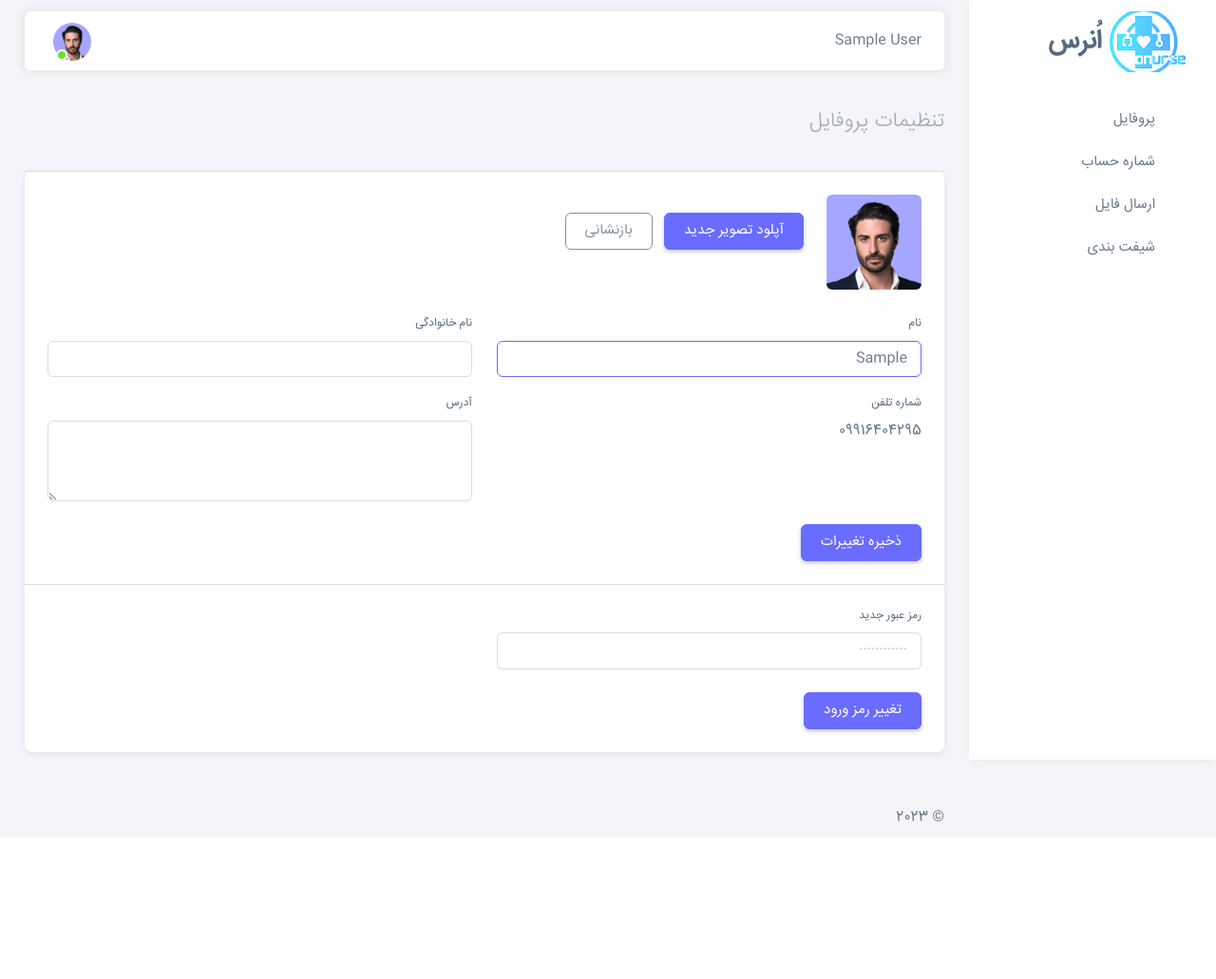
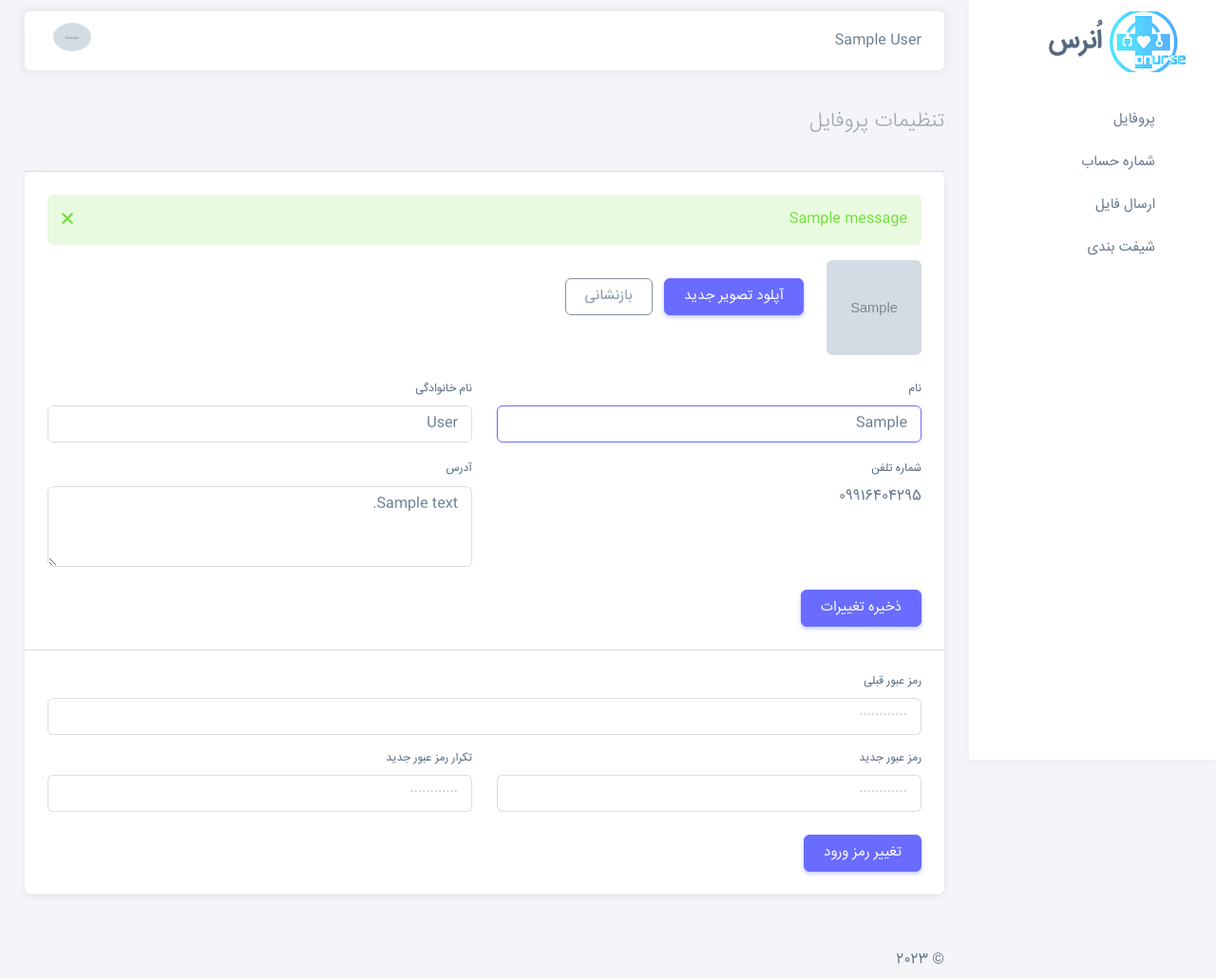
Before and after one commit to mohsenyazdandust/shift, a Django app: page / in a window 1280 px wide. Shown: the whole page at 95% size. Before the commit the page ends 865 px from the top, so only its background shows below. Run offline with Django 5.2, Linux system fonts and the light colour scheme; a user stored in the database is signed in; tables that the repository leaves empty hold one stand-in row (values such as "Sample post"); grey boxes marked "Sample" are stand-in pictures; one stand-in notice (Sample message) is shown; some libraries are stand-ins or nearby versions; some web fonts are replaced.

Commit message:
reset and new

```diff
--- a/main/admin.py
+++ b/main/admin.py
@@ -4,3 +4,4 @@ from .models import *
 
 admin.site.register(User)
 admin.site.register(File)
+admin.site.register(BankInfo)
--- a/main/models.py
+++ b/main/models.py
@@ -60,3 +60,4 @@ class File(models.Model):
 
 class BankInfo(models.Model):
     user = models.ForeignKey(User, on_delete=models.CASCADE)
+    sheba = models.CharField(max_length=100)
--- a/main/urls.py
+++ b/main/urls.py
@@ -9,5 +9,7 @@ urlpatterns = [
     path('signup/', SignUpView.as_view(), name="signup"),
     path('thankyou/', SignedView.as_view(), name="signed"),
     path('files/', FilesView.as_view(), name="files"),
+    path('bankinfo/', BankInfoView.as_view(), name="bankinfo"),
+    path('password/', change_password, name="change_password"),
     path('', ProfileView.as_view(), name="profile"),
 ]
--- a/main/views.py
+++ b/main/views.py
@@ -1,8 +1,9 @@
-from django.shortcuts import HttpResponseRedirect
+from django.shortcuts import HttpResponseRedirect, redirect
 
-from django.views.generic import CreateView, TemplateView
+from django.views.generic import CreateView, TemplateView, UpdateView
 
-from django.contrib.auth import logout as auth_logout
+from django.contrib.auth.forms import PasswordChangeForm
+from django.contrib.auth import logout as auth_logout, update_session_auth_hash
 from django.contrib.auth.views import LoginView
 from django.contrib.auth.mixins import LoginRequiredMixin
 
@@ -11,7 +12,7 @@ from django.contrib import messages
 from django.urls import reverse_lazy
 
 from main.forms import SignUpForm
-from main.models import File
+from main.models import BankInfo, File, User
 
 
 class LogInView(LoginView):
@@ -47,11 +48,24 @@ class SignUpView(CreateView):
         return self.render_to_response(self.get_context_data(form=form))
 
 
-class ProfileView(LoginRequiredMixin, TemplateView):
+class ProfileView(LoginRequiredMixin, UpdateView):
     login_url = '/login/'
     redirect_field_name = 'next'
 
+    model = User
+    fields = ['first_name', 'last_name', 'address', 'profile_picture']
+
     template_name = 'main/profile.html'
+
+    def get_success_url(self):
+        return reverse_lazy('main:profile')
+
+    def get_object(self, queryset=None):
+        return self.request.user
+
+    def form_valid(self, form):
+        messages.success(self.request, 'تغییرات با موفقیت ثبت شد!')
+        return super().form_valid(form)
 
 
 class SignedView(TemplateView):
@@ -79,3 +93,34 @@ class FilesView(LoginRequiredMixin, CreateView):
         form.instance.user = self.request.user
         messages.success(self.request, 'فایل با موفقیت ارسال شد!')
         return super().form_valid(form)
+
+
+class BankInfoView(LoginRequiredMixin, CreateView):
+    login_url = '/login/'
+    redirect_field_name = 'next'
+
+    model = BankInfo
+    fields = ['sheba', ]
+
+    template_name = 'main/bankinfo.html'
+
+    def get_success_url(self):
+        return reverse_lazy('main:bankinfo')
+
+    def form_valid(self, form):
+        form.instance.user = self.request.user
+        messages.success(self.request, 'اطلاعات با موفقیت ثبت شد!')
+        return super().form_valid(form)
+
+
+def change_password(request):
+    if request.method == 'POST':
+        form = PasswordChangeForm(request.user, request.POST)
+        if form.is_valid():
+            user = form.save()
+            update_session_auth_hash(request, user)
+            messages.success(request, 'رمز ورود به روز رسانی شد!')
+        else:
+            messages.error(request, 'تغییر رمز دچار مشکل شد، لطفا مجدد تلاش کنید!')
+
+    return redirect('main:profile')
--- a/templates/base/layout.html
+++ b/templates/base/layout.html
@@ -74,8 +74,8 @@
                             <!-- User -->
                             <li class="nav-item navbar-dropdown dropdown-user dropdown">
                                 <a class="nav-link dropdown-toggle hide-arrow" href="javascript:void(0);" data-bs-toggle="dropdown">
-                                    <div class="avatar avatar-online">
-                                        <img src="{% get_static_prefix %}img/avatars/1.png" alt class="w-px-40 h-auto rounded-circle">
+                                    <div class="avatar">
+                                        <img src="{{ user.profile_picture.url }}" alt class="w-px-40 h-auto rounded-circle">
                                     </div>
                                 </a>
                                 <ul class="dropdown-menu dropdown-menu-end new-style-13">
--- a/templates/base/menu.html
+++ b/templates/base/menu.html
@@ -24,7 +24,7 @@
             </a>
         </li>
         <li class="menu-item">
-            <a href="{% url 'main:profile' %}" class="menu-link">
+            <a href="{% url 'main:bankinfo' %}" class="menu-link">
                 <i class="menu-icon tf-icons bx bx-money-withdraw"></i>
                 <div>شماره حساب</div>
             </a>
--- a/templates/main/profile.html
+++ b/templates/main/profile.html
@@ -13,15 +13,30 @@
                 <!-- Account -->
                 <hr class="my-0">
                 <div class="card-body">
-                    <form id="formAccountSettings" method="POST" action="">
+                    {% for message in messages %}
+                        {% if message.tags == 'error' %}
+                        <div class="alert alert-danger alert-dismissible" role="alert">
+                            {{ message }}
+                            <button type="button" class="btn-close" data-bs-dismiss="alert" aria-label="Close">
+                            </button>
+                        </div>
+                        {% else %}
+                        <div class="alert alert-success alert-dismissible" role="alert">
+                            {{ message }}
+                            <button type="button" class="btn-close" data-bs-dismiss="alert" aria-label="Close">
+                            </button>
+                        </div>
+                        {% endif %}
+                    {% endfor %}
+                    <form id="formAccountSettings" method="POST" action="" enctype='multipart/form-data'>
                         {% csrf_token %}
                         <div class="d-flex align-items-start align-items-sm-center gap-4 mb-4">
-                            <img src="{% get_static_prefix %}img/avatars/1.png" alt="user-avatar" class="d-block rounded" height="100" width="100" id="uploadedAvatar" />
+                            <img src="{{ user.profile_picture.url }}" alt="user-avatar" class="d-block rounded" height="100" width="100" id="uploadedAvatar" />
                             <div class="button-wrapper">
                                 <label for="upload" class="btn btn-primary me-2 mb-4" tabindex="0">
                                 <span class="d-none d-sm-block">آپلود تصویر جدید</span>
                                 <i class="bx bx-upload d-block d-sm-none"></i>
-                                <input type="file" id="upload" class="account-file-input" hidden accept="image/png, image/jpeg" />
+                                <input type="file" id="upload" name="profile_picture" class="account-file-input" hidden accept="image/png, image/jpeg" />
                             </label>
                                 <button type="button" class="btn btn-outline-secondary account-image-reset mb-4">
                                 <i class="bx bx-reset d-block d-sm-none"></i>
@@ -32,11 +47,11 @@
                         <div class="row">
                             <div class="mb-3 col-md-6">
                                 <label for="firstName" class="form-label">نام</label>
-                                <input class="form-control" type="text" id="firstName" name="first_name" value="{{ user.first_name }}" autofocus />
+                                <input required class="form-control" type="text" id="firstName" name="first_name" value="{{ user.first_name }}" autofocus />
                             </div>
                             <div class="mb-3 col-md-6">
                                 <label for="lastName" class="form-label">نام خانوادگی</label>
-                                <input class="form-control" type="text" name="last_name" id="lastName" value="{{ last_name }}" />
+                                <input required class="form-control" type="text" name="last_name" id="lastName" value="{{ user.last_name }}" />
                             </div>
                             <div class="mb-3 col-md-6">
                                 <label class="form-label" for="phoneNumber">شماره تلفن</label>
@@ -44,7 +59,7 @@
                             </div>
                             <div class="mb-3 col-md-6">
                                 <label for="address" class="form-label">آدرس</label>
-                                <textarea class="form-control" id="address" name="address" rows="3"></textarea>
+                                <textarea class="form-control" id="address" name="address" rows="3">{{ user.address }}</textarea>
                             </div>
                         </div>
                         <div class="mt-2">
@@ -54,15 +69,33 @@
                 </div>
                 <hr class="my-0">
                 <div class="card-body">
-                    <form id="" method="POST" action="#">
+                    <form id="" method="POST" action="{% url 'main:change_password' %}">
                         {% csrf_token %}
                         <div class="row">
+                            <div class="mb-3 form-password-toggle">
+                                <div class="d-flex justify-content-between">
+                                    <label class="form-label" for="old_password">رمز عبور قبلی</label>
+                                </div>
+                                <div class="input-group input-group-merge">
+                                    <input required type="password" id="old_password" class="form-control" name="old_password" placeholder="&#xb7;&#xb7;&#xb7;&#xb7;&#xb7;&#xb7;&#xb7;&#xb7;&#xb7;&#xb7;&#xb7;&#xb7;" aria-describedby="password" />
+                                    <span class="input-group-text cursor-pointer"><i class="bx bx-hide"></i></span>
+                                </div>
+                            </div>
                             <div class="mb-3 col-md-6 form-password-toggle">
                                 <div class="d-flex justify-content-between">
-                                    <label class="form-label" for="password">رمز عبور جدید</label>
+                                    <label class="form-label" for="new_password1">رمز عبور جدید</label>
                                 </div>
                                 <div class="input-group input-group-merge">
-                                    <input type="password" id="password" class="form-control" name="password" placeholder="&#xb7;&#xb7;&#xb7;&#xb7;&#xb7;&#xb7;&#xb7;&#xb7;&#xb7;&#xb7;&#xb7;&#xb7;" aria-describedby="password" />
+                                    <input required type="password" id="new_password1" class="form-control" name="new_password1" placeholder="&#xb7;&#xb7;&#xb7;&#xb7;&#xb7;&#xb7;&#xb7;&#xb7;&#xb7;&#xb7;&#xb7;&#xb7;" aria-describedby="password" />
+                                    <span class="input-group-text cursor-pointer"><i class="bx bx-hide"></i></span>
+                                </div>
+                            </div>
+                            <div class="mb-3 col-md-6 form-password-toggle">
+                                <div class="d-flex justify-content-between">
+                                    <label class="form-label" for="new_password2">تکرار رمز عبور جدید</label>
+                                </div>
+                                <div class="input-group input-group-merge">
+                                    <input required type="password" id="new_password2" class="form-control" name="new_password2" placeholder="&#xb7;&#xb7;&#xb7;&#xb7;&#xb7;&#xb7;&#xb7;&#xb7;&#xb7;&#xb7;&#xb7;&#xb7;" aria-describedby="password" />
                                     <span class="input-group-text cursor-pointer"><i class="bx bx-hide"></i></span>
                                 </div>
                             </div>
```
Also changed, not shown: templates/main/bankinfo.html (added, +55 -0 lines), main/migrations/0006_alter_file_options_bankinfo_sheba.py (added), media/users/default_profile.png (added), 1 other file.
